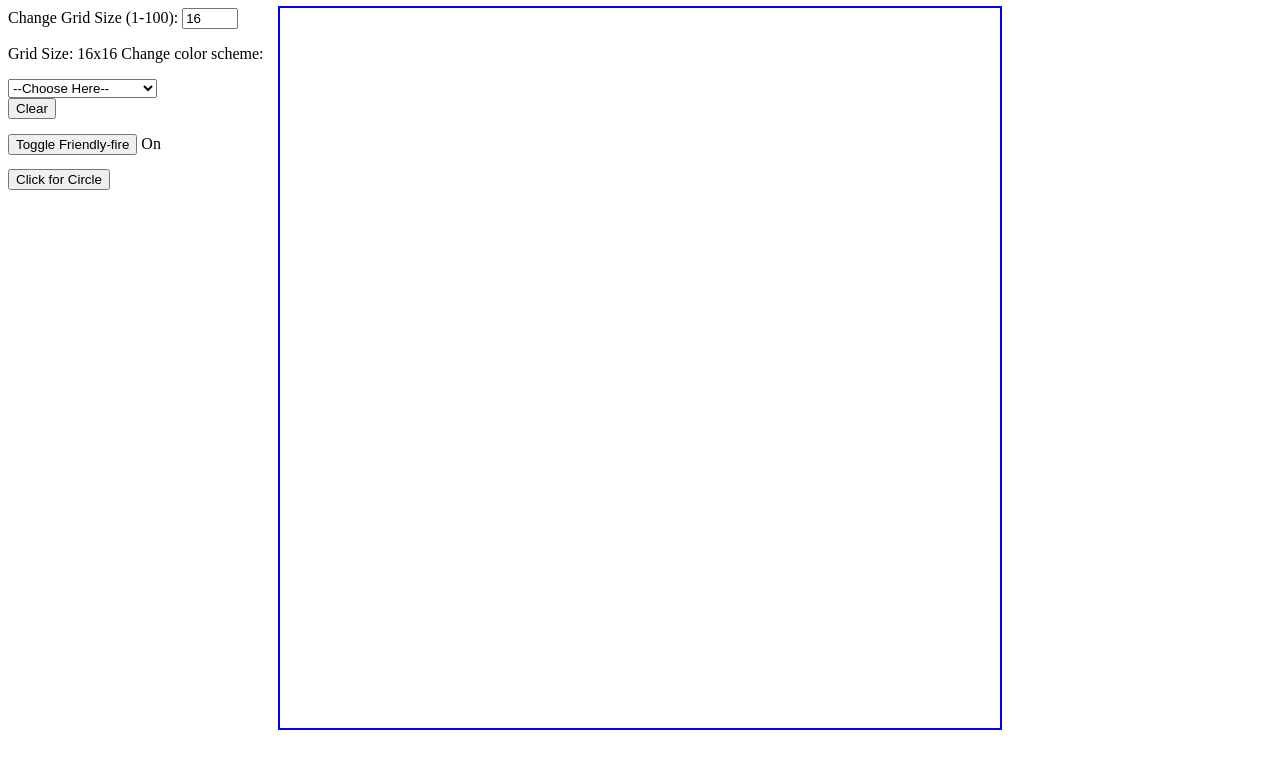
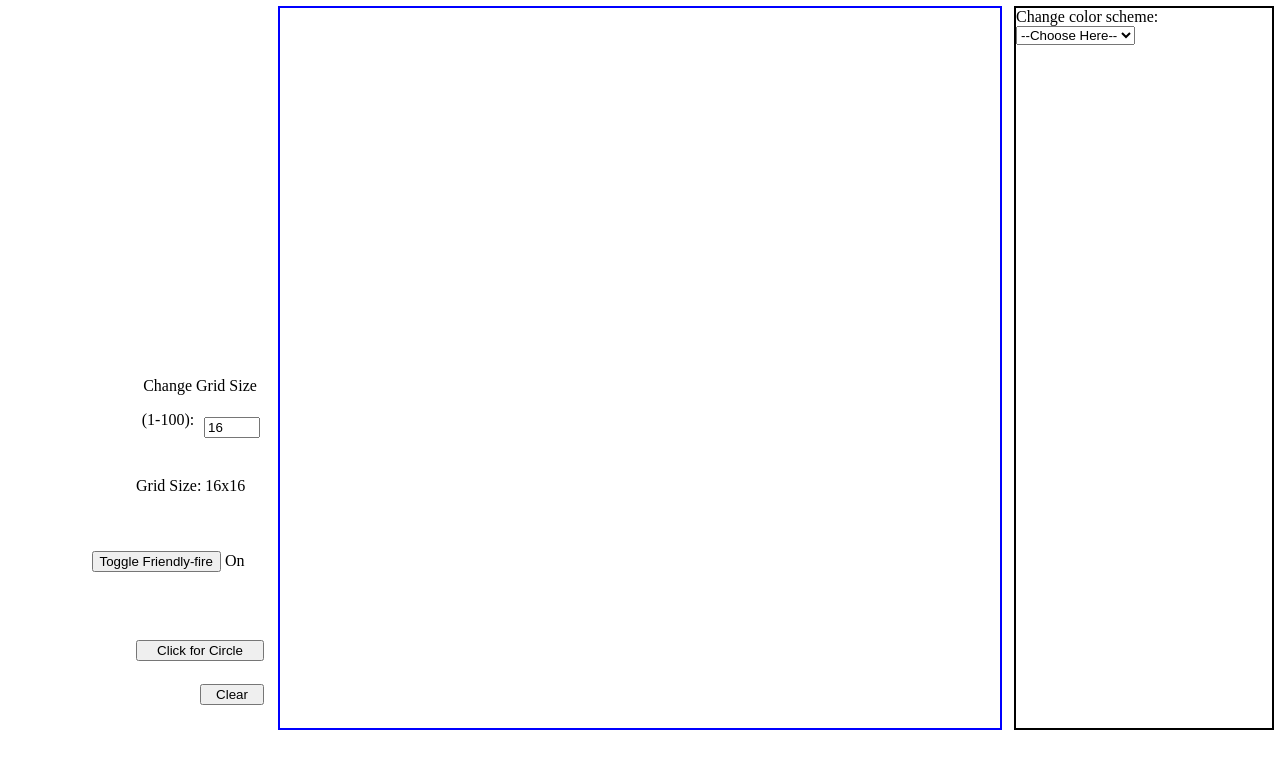
Before and after one commit to theantidoak/Etch-A-Sketch, a plain HTML site: page index.html in a window 1280 px wide. Drawn offline with Linux system fonts and the light colour scheme.

Commit message:
Start formatting

```diff
--- a/index.html
+++ b/index.html
@@ -9,32 +9,36 @@
 
 <body>
   <div class='container'>
-    <div class='buttons'>
-      <label for='change-number'>Change Grid Size (1-100):</label>
+    <div class='left-side'>
+      <label for='change-number' class='label-number' >Change Grid Size</label>
+      <p class="range">(1-100):</p>
       <input class='change-number' type='text' max='100' min='2' value='16'></input>
       <p class='grid-size'>Grid Size: 16x16</p>
-      <label for='change-color'>Change color scheme:</label>
-      <select class='change-color'>
-        <option value='default'>--Choose Here--</option>
-        <option value='color-wheel'>Color Palette</option>
-        <option value='random'>Roll the Dice</option>
-        <option value='rainbow'>Rainbow Progression</option>
-        <option value='shades-of-grey'>Shades of Grey</option>
-      </select>
-      <input class='color-palette' type='color' value='#05E614'></input>
       <button class='clear-button'>Clear</button>
-      <div>
+      <div class="friendly-fire-div">
         <button class='friendly-fire'>Toggle Friendly-fire</button>
         <p class='ff-toggle-on'>On</p>
+      </div>
+      <button class="shape">Click for Circle</button>
+    </div>
+    <div class='interface'></div>
+    <div class="right-side">
+      <div>
+        <label for='change-color'>Change color scheme:</label>
+        <select class='change-color'>
+          <option value='default'>--Choose Here--</option>
+          <option value='color-wheel'>Color Palette</option>
+          <option value='random'>Roll the Dice</option>
+          <option value='rainbow'>Rainbow Road</option>
+          <option value='shades-of-grey'>Shades of Grey</option>
+        </select>
+        <input class='color-palette' type='color' value='#05E614'></input>
       </div>
       <div class='chameleon'>
         <button class='chameleon-button'>Chameleon mode</button>
         <p class='chameleon-toggle'>Off</p>
       </div>
-      <button class="shape">Click for Circle</button>
     </div>
-    <div class='interface'></div>
-    <div></div>
 
   </div>
 
--- a/main.js
+++ b/main.js
@@ -136,7 +136,7 @@ function toggleChameleon() {
   chameleon = !chameleon;
 }
 
-function toggleForm() {
+function toggleDivShape() {
   const interfaceSquares = document.querySelectorAll(".interface div");
   if (!toggleShape) {
     interfaceSquares.forEach((square) => square.style.borderRadius = '50%');
@@ -154,4 +154,4 @@ clearButton.addEventListener("click", clearInterface);
 colorChange.addEventListener("change", changeColorScheme);
 friendlyFireButton.addEventListener("click", toggleFriendlyFire);
 chameleonButton.addEventListener("click", toggleChameleon);
-shape.addEventListener('click', toggleForm);
+shape.addEventListener('click', toggleDivShape);
--- a/style.css
+++ b/style.css
@@ -4,12 +4,56 @@
   gap: 1rem;
 }
 
+.left-side {
+  display: grid;
+  height: 50vh;
+  grid-template-columns: repeat(4, 1fr);
+  grid-template-rows: repeat(6, 1fr);
+  align-self: end;
+}
+
+.right-side {
+  outline: solid black 2px;
+  display: grid;
+}
+
+.label-number {
+  grid-column: 3 / 5;
+  grid-row: 1 / 2;
+  justify-self: center;
+  align-self: end;
+}
+
+.range {
+  grid-column: 3 / 4;
+  align-self: start;
+  justify-self: center;
+}
+
 .change-number {
   width: 3rem;
+  grid-column: 4 / 5;
+  grid-row: 2 / 3;
+  justify-self: center;
+  align-self: center;
 }
 
 .grid-size {
-  display: inline-block;
+  grid-column: 3 / 5;
+  grid-row: 3 / 4;
+}
+
+.friendly-fire-div {
+  grid-column: 2 / 5;
+  grid-row: 4 / 5;
+  align-self: center;
+  justify-self: center;
+}
+
+.clear-button {
+  grid-column: 4 / 5;
+  grid-row: 6 / 7;
+  align-self: center;
 }
 
 .ff-toggle-on, .chameleon-toggle {
@@ -24,8 +68,10 @@
   display: none;
 }
 
-.clear-button {
-  display: block;
+.shape {
+  grid-column: 3 / 5;
+  grid-row: 5 / 6;
+  align-self: end;
 }
 
 .interface {
@@ -35,7 +81,3 @@
   outline: 2px solid blue;
   background-color: white;
 }
-
-.interface > * {
-  border-radius: 0;
-}
```
